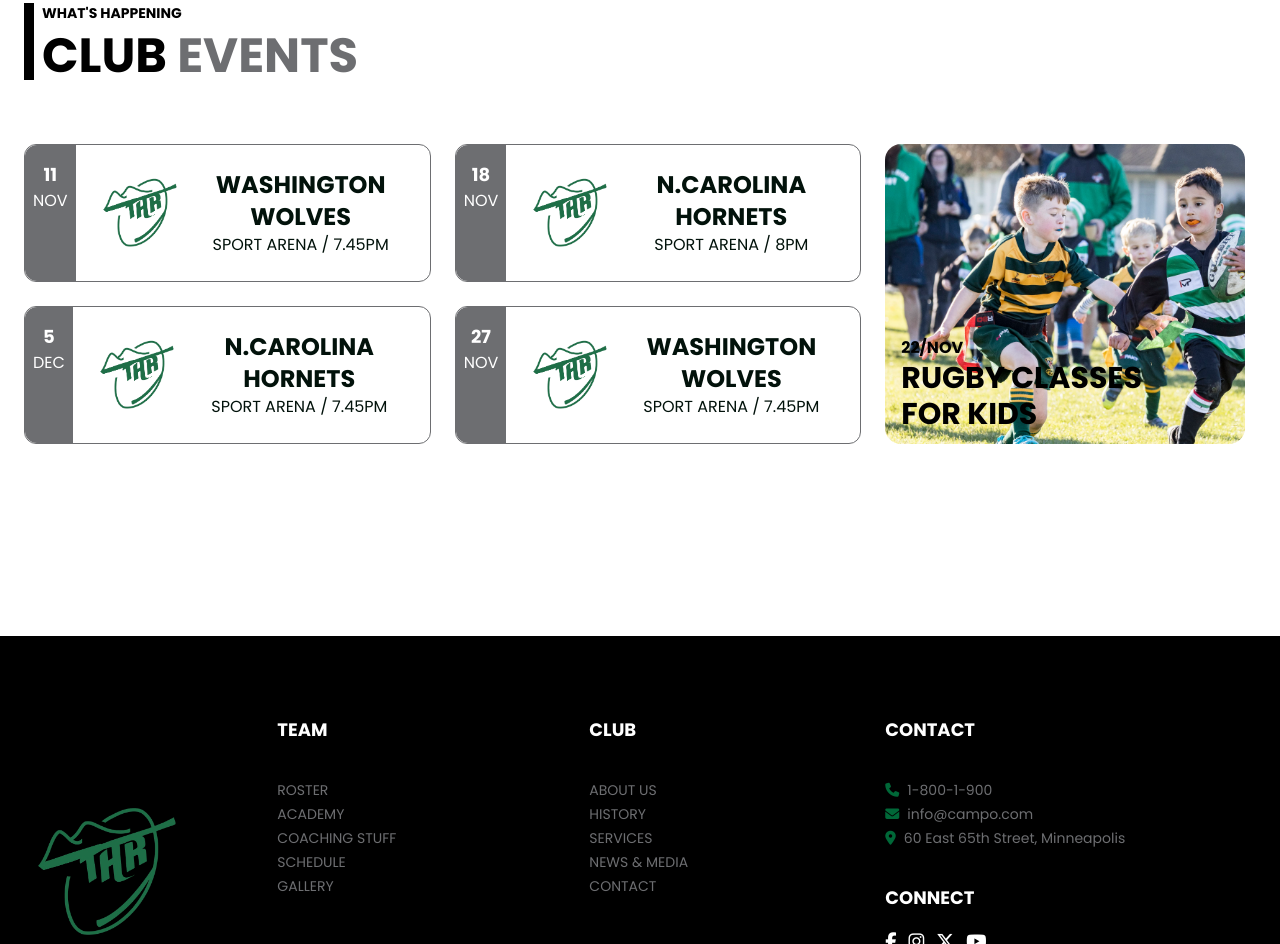
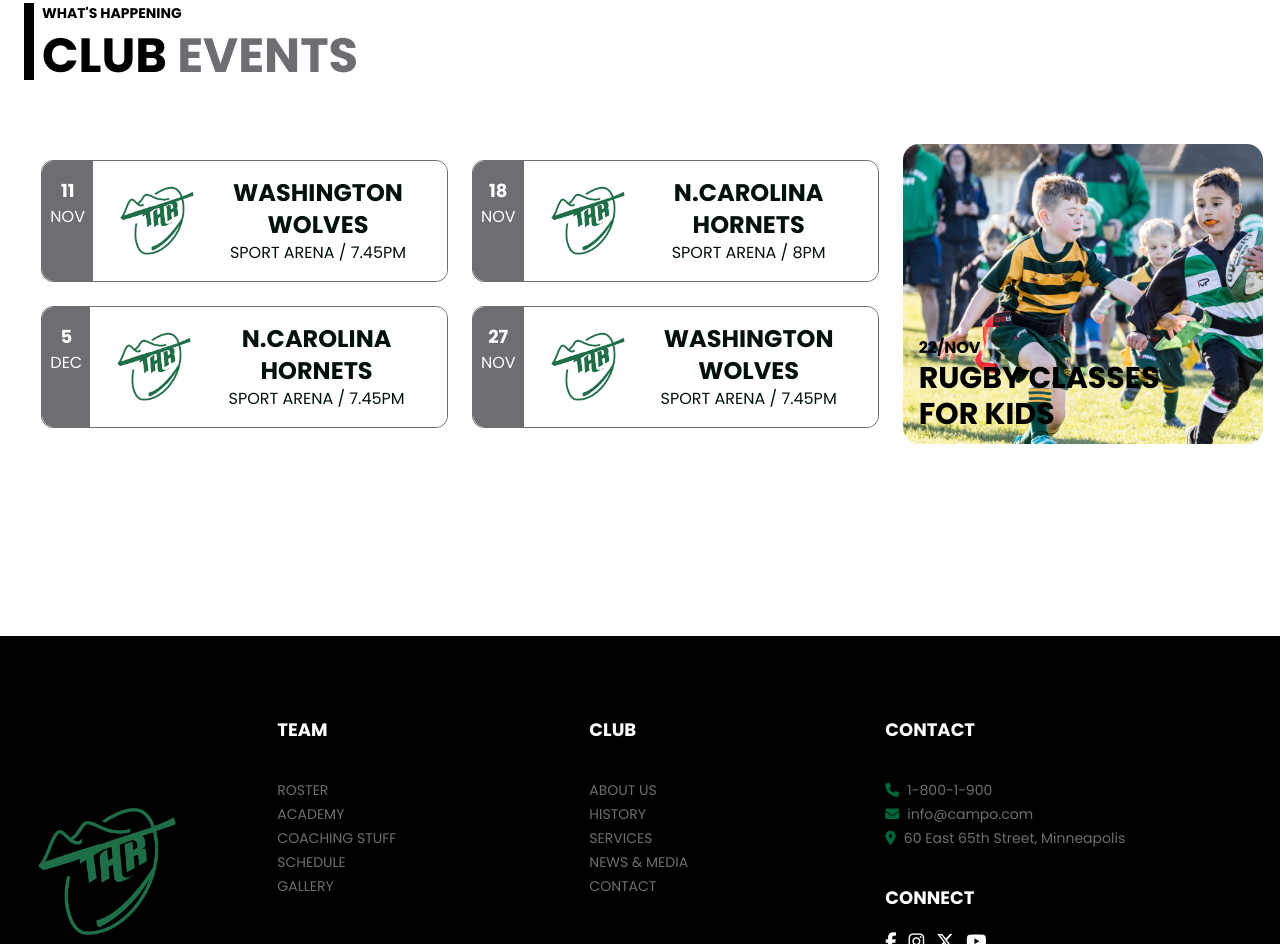
Before and after one commit to Safaa-source/THR, a plain HTML site: page events.html in a window 1280 px wide. Shown: the part 1357-2301 px from the top of the page. Drawn offline with nearby package versions, Linux system fonts and the light colour scheme; a web font is replaced by a local one.

Commit message:
edit events page

```diff
--- a/events.html
+++ b/events.html
@@ -111,7 +111,7 @@
                     <span class="text-[#6d6e71]">EVENTS</span>
                 </h1>
             </div>
-            <div class="flex lg:flex-row flex-col gap-6">
+            <div class="flex lg:flex-row justify-center items-center flex-col gap-6">
                 <div class="w-8/12 grid lg:grid-cols-2 md:grid-cols-2 sm:grid-cols-2 gap-6">
                     <div class="flex lg:flex-row flex-col items-center bg-white text-white rounded-xl justify-between w-full hover:shadow-2xl border border-[#6d6e71]">
                         <div
```
